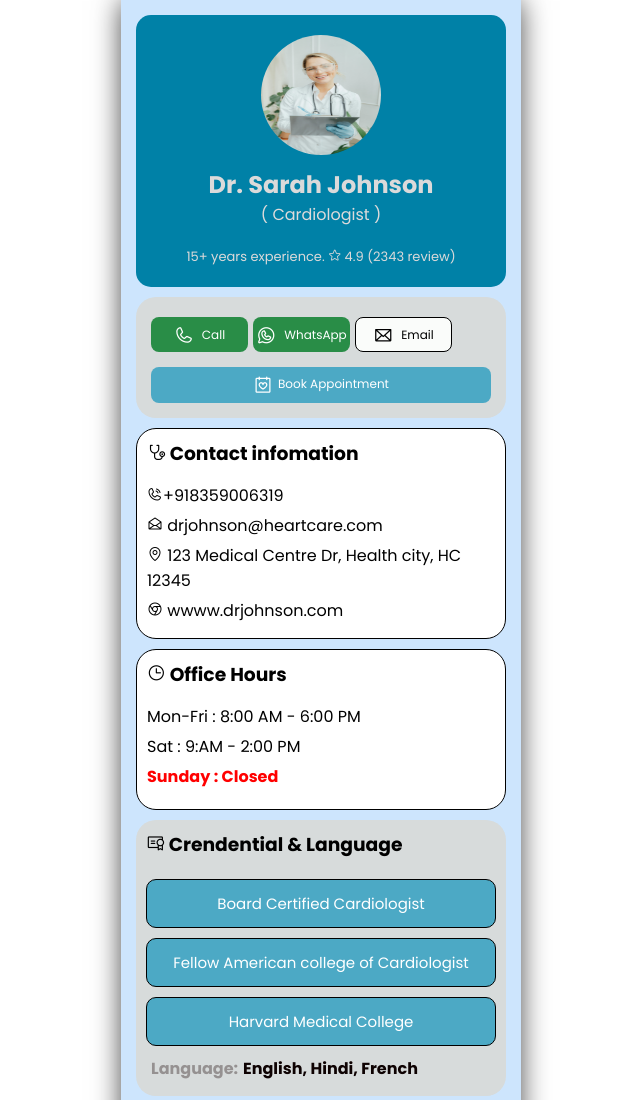
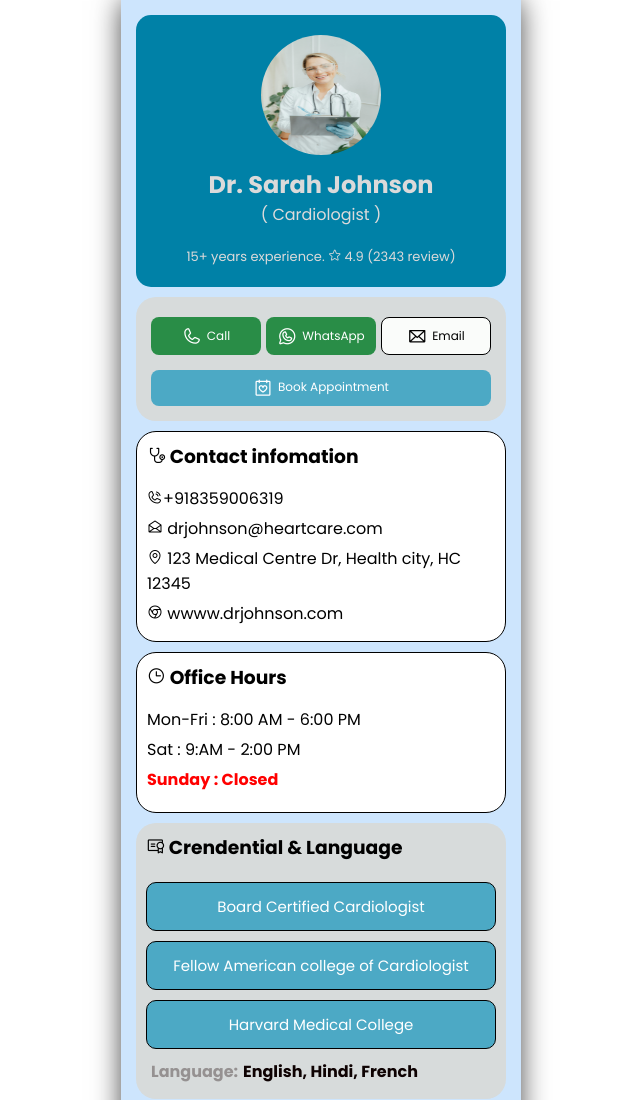
Before and after one commit to shivamdayma19/doctor-e-template, a plain HTML site: page index.html in a window 1280 px wide. Shown: the top 1100 px of the page, without its empty margins (319-959 px from the left). Drawn offline with nearby package versions, Linux system fonts and the light colour scheme.

Commit message:
things has changes as per suggestion

```diff
--- a/css/style.css
+++ b/css/style.css
@@ -65,7 +65,7 @@ body{
 }
 
 .contact-buttons {
-      display: inline-flex;
+      display: flex;
       gap: 5px;
       margin-top: 5px;
 
@@ -74,13 +74,13 @@ body{
 
 .contact-button {
     background-color: rgb(41, 141, 71);
-    width: 97px;
-    height: 35px;
+    padding: 8px 0;
+    width: calc(33% - 2px);
     border-radius: 8px;
     color: #fff;
-    gap: 8px;
     margin-bottom: 5px;
     font-size: 12px;
+    gap: 5px;
     display: inline-flex;
     justify-content: center;
     align-items: center;
@@ -99,8 +99,8 @@ body{
 .section-2 i{
       font-size: 20px;
       display: inline-flex;
-      align-items: center;
-      justify-content: center;
+
+
 
 }
 
```
